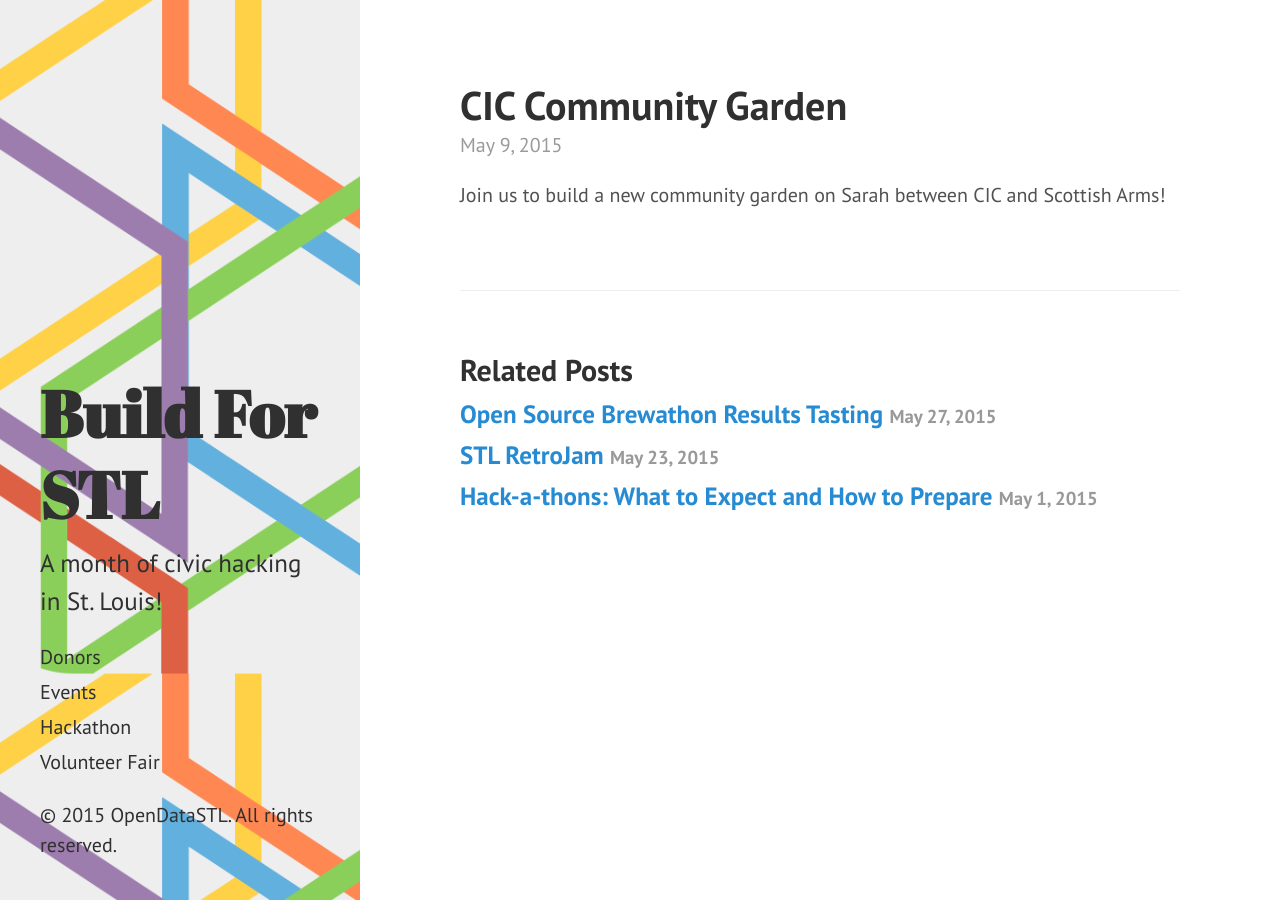
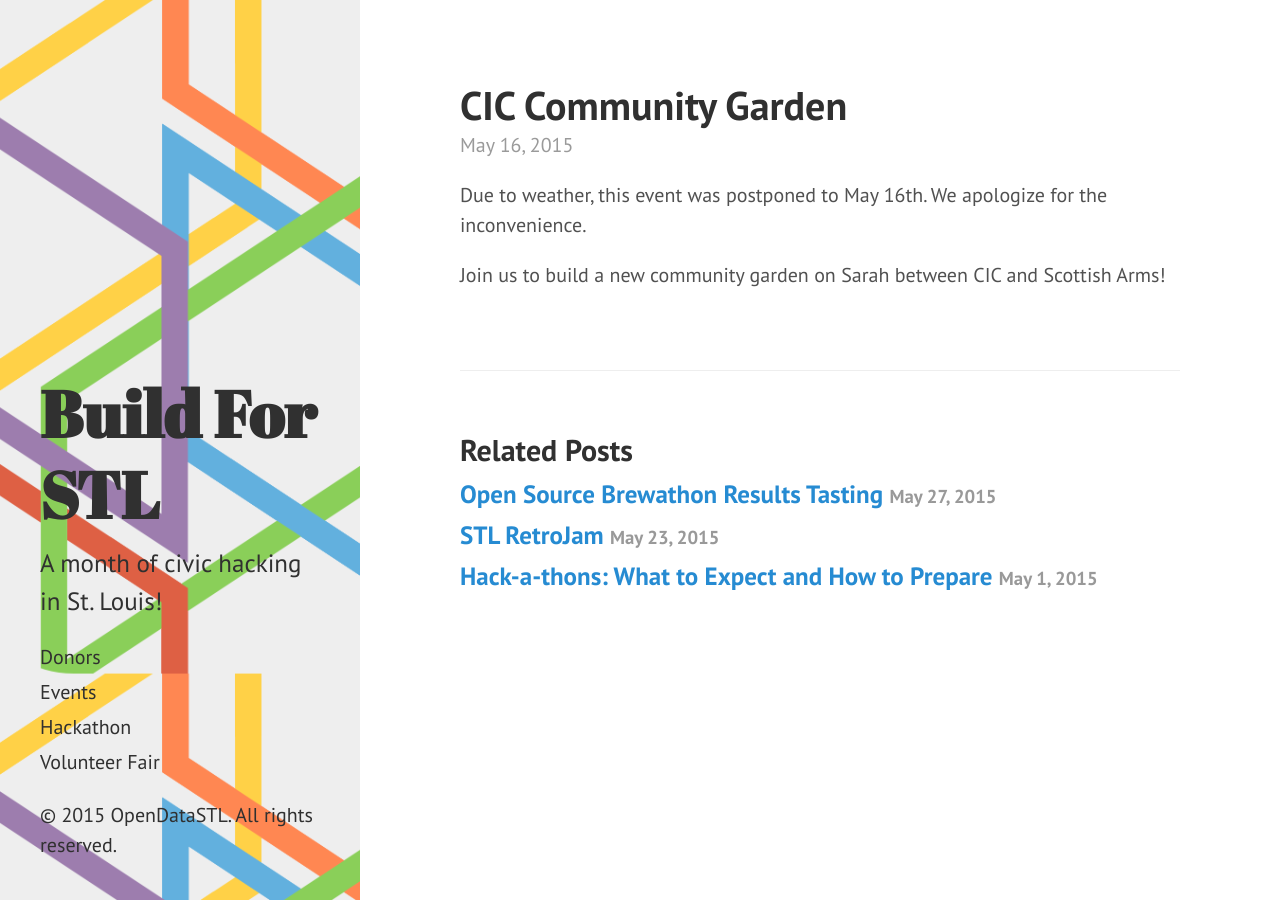
Before and after one commit to OpenSTL/build4stl-jekyll-site, a Jekyll site: the page built from _posts/2015-05-16-cic-community-garden.md, in a window 1280 px wide. Built offline with Jekyll 4.4.1, drawn with Linux system fonts in a browser that asks for light colours.

Commit message:
Update and rename 2015-05-09-cic-community-garden.md to 2015-05-16-cic-community-garden.md

```diff
--- a/_posts/2015-05-09-cic-community-garden.md
+++ b/_posts/2015-05-16-cic-community-garden.md
@@ -4,4 +4,6 @@ title:  "CIC Community Garden"
 categories: events
 ---
 
+Due to weather, this event was postponed to May 16th. We apologize for the inconvenience.
+
 Join us to build a new community garden on Sarah between CIC and Scottish Arms!
```
